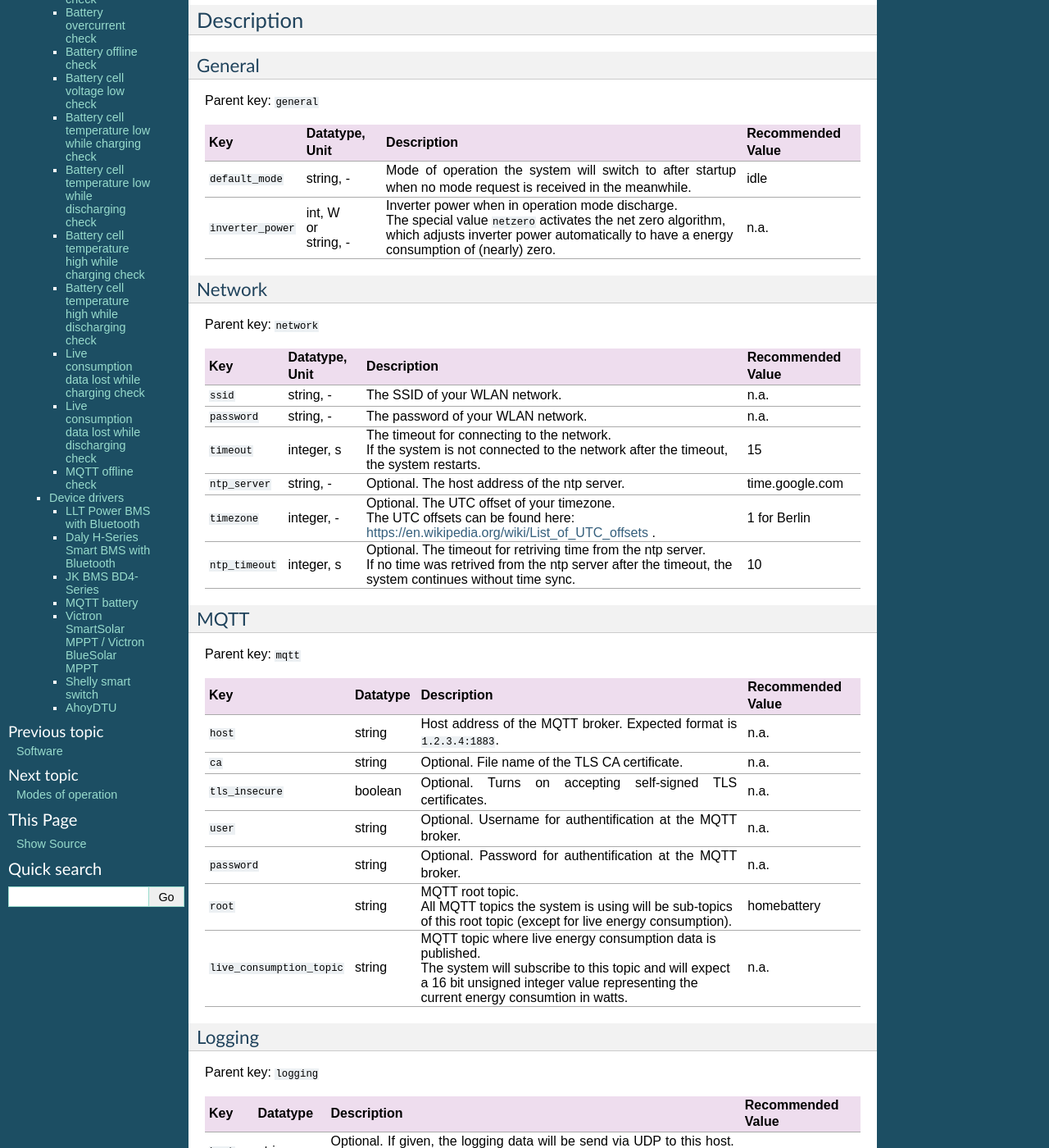
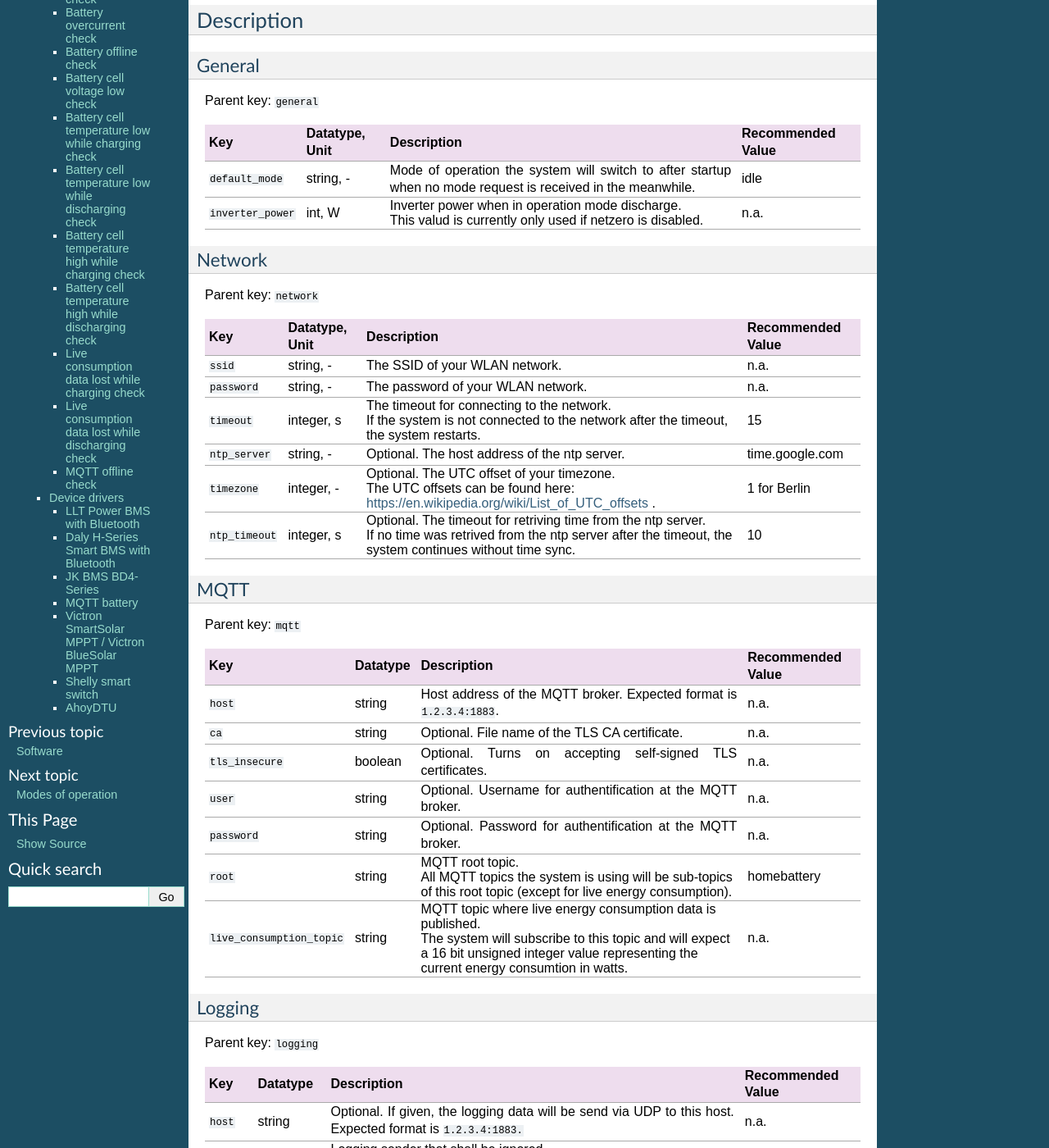
Before and after one commit to danielringch/homebattery, a Sphinx documentation site: the page built from doc/software/configuration.rst, in a window 1280 px wide and 1400 px high, scrolled down 243 px. Shown: the whole window at 82% size. Built offline with Sphinx 7.4.7, drawn with Linux system fonts in a browser that asks for light colours; some of the changed text lies outside the part shown.

Commit message:
Change enabling of netzero in configuration

```diff
--- a/doc/software/configuration.rst
+++ b/doc/software/configuration.rst
@@ -23,9 +23,8 @@ Parent key: ``general``
 | ``default_mode``       | string, -      | Mode of operation the system will switch to after startup when no mode request   | idle              |
 |                        |                | is received in the meanwhile.                                                    |                   |
 +------------------------+----------------+----------------------------------------------------------------------------------+-------------------+
-| ``inverter_power``     | | int, W       | | Inverter power when in operation mode discharge.                               | n.a.              |
-|                        | | or           | | The special value ``netzero`` activates the net zero algorithm, which adjusts  |                   |
-|                        | | string, -    |   inverter power automatically to have a energy consumption of (nearly) zero.    |                   |
+| ``inverter_power``     | int, W         | | Inverter power when in operation mode discharge.                               | n.a.              |
+|                        |                | | This valud is currently only used if netzero is disabled.                      |                   |
 +------------------------+----------------+----------------------------------------------------------------------------------+-------------------+
 
 Network
```
Also changed, not shown: other parts of doc/software/configuration.rst (+2 -0 lines), 2 other files.
